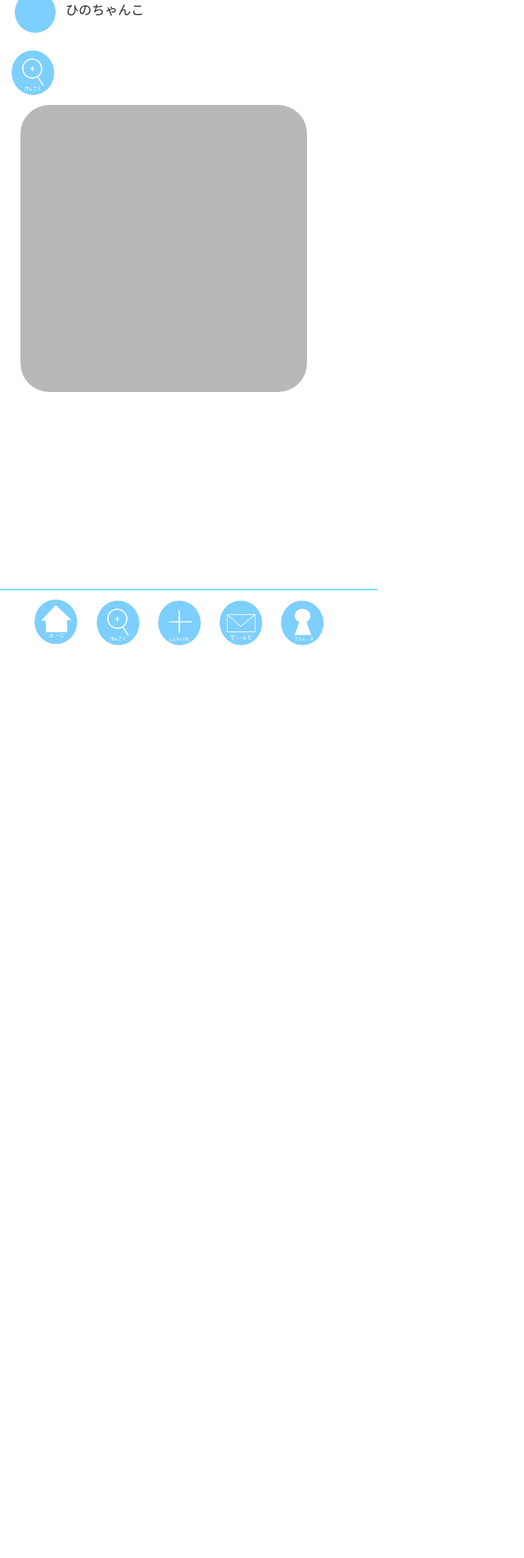
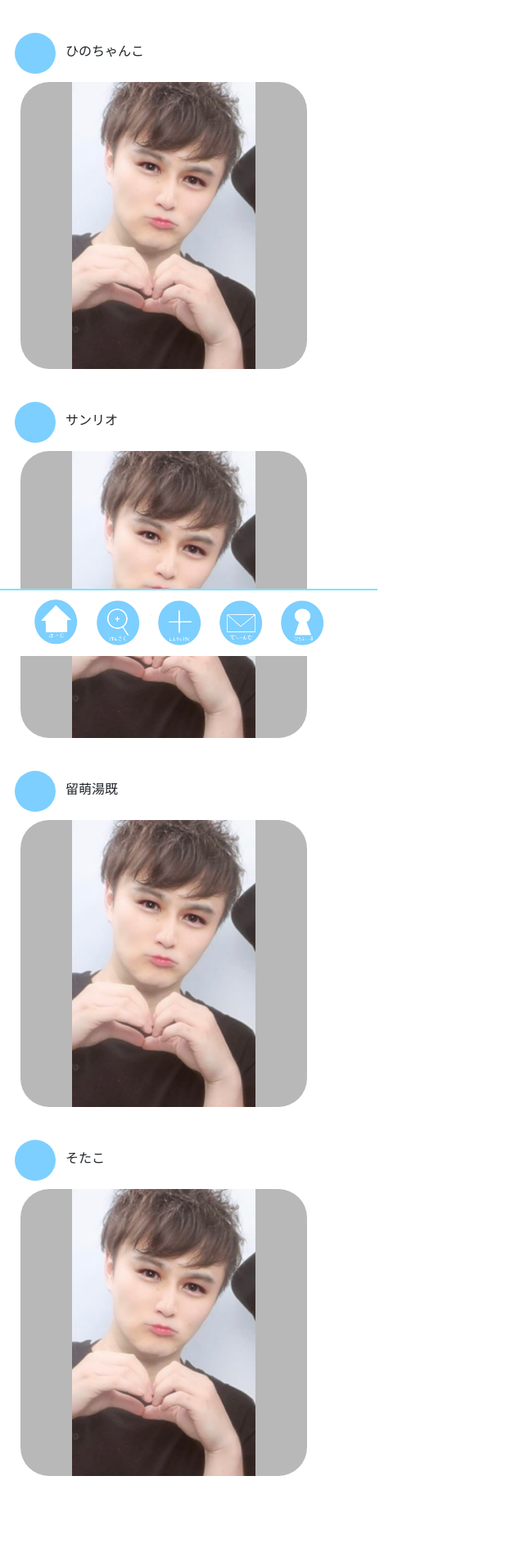
Before and after one commit to fu-syoji-t/SD3D_2023_Scrum4, a PHP site: the page made by 07コード類/01フロントエンド/03_ホーム.html in a window 1280 px wide. Shown: the whole page at 82% size, without its empty margins (0-640 px from the left). Before the commit the page ends 787 px from the top, so only its background shows below. Run offline with PHP 8.4, Linux system fonts and the light colour scheme; some libraries are stand-ins or nearby versions.

Commit message:
こういしん

```diff
--- a/07コード類/01フロントエンド/03_ホーム.html
+++ b/07コード類/01フロントエンド/03_ホーム.html
@@ -33,15 +33,41 @@
 
 <body class="html_ymn">
 
-    <div class="row">
+
+    <div class="row" style="margin-top: 50px;">
         <div class="col-3" id="post-icon_circle_nh"></div>
         <div class="col-9">ひのちゃんこ</div>
     </div>
-    <img src="img/やますたぐるめ_検索ロゴ.png"width="78">
-    <div class="postphoto-big_nh"></div>
+    <div class="postphoto-big_nh img_setting_ys">
+     <button type="hedden" style="width: 350px; height: 350px; border-radius: 10%;border: none; background-color: transparent;"onclick="location.href='04投稿詳細.html'">
+        <img src="img/プリクラ.png" height="350" style="margin-top: -1px;"></button>
+    </div>
 
 
-</div>
+    <div class="row" style="margin-top: 50px;">
+        <div class="col-3" id="post-icon_circle_nh"></div>
+        <div class="col-9">サンリオ</div>
+    </div>
+    <div class="postphoto-big_nh img_setting_ys">
+        <img src="img/プリクラ.png" height="350" >
+    </div>
+
+    <div class="row" style="margin-top: 50px;">
+        <div class="col-3" id="post-icon_circle_nh"></div>
+        <div class="col-9">留萌湯既</div>
+    </div>
+    <div class="postphoto-big_nh img_setting_ys">
+        <img src="img/プリクラ.png" height="350" >
+    </div>
+
+    <div class="row" style="margin-top: 50px;">
+        <div class="col-3" id="post-icon_circle_nh"></div>
+        <div class="col-9">そたこ
+        </div>
+    </div>
+    <div class="postphoto-big_nh img_setting_ys">
+        <img src="img/プリクラ.png" height="350" >
+    </div>
 
 <!--↓↓↓メニューバー-->
     <div id="wrapper_ymn">
--- a/07コード類/01フロントエンド/css/yamanishi.css
+++ b/07コード類/01フロントエンド/css/yamanishi.css
@@ -1 +1,11 @@
 /*クラス名が被らないように名前の後ろに自分のイニシャル書いてね　例）css_ft など*/
+
+/*03ホーム*/
+.img_setting_ys{
+    text-align: center;
+}
+
+.img_button_ys{
+    border: none;
+
+}
```
Also changed, not shown: 07コード類/01フロントエンド/img/プリクラ.png (added), 07コード類/01フロントエンド/img/爆睡アイス.png (deleted), 1 other file.
